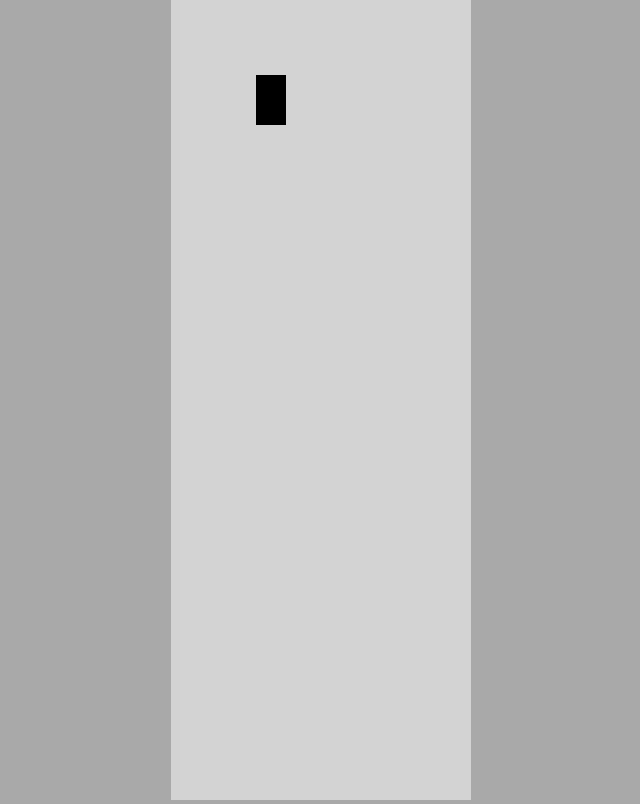
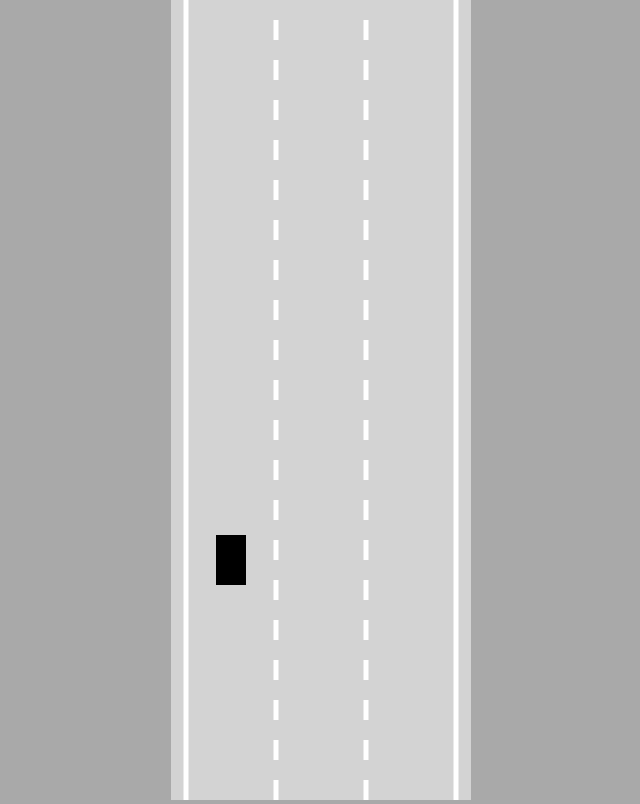
Before and after one commit to clocktower39/self-driving-car-sim, a plain HTML site: page index.html in a window 1280 px wide. Shown: the whole page, without its empty margins (319-959 px from the left). Drawn offline with Linux system fonts and the light colour scheme.

Commit message:
Create the road

```diff
--- a/index.html
+++ b/index.html
@@ -9,6 +9,7 @@
 </head>
 <body>
     <canvas id="myCanvas"></canvas>
+    <script src="road.js"></script>
     <script src="controls.js"></script>
     <script src="car.js"></script>
     <script src="main.js"></script>
--- a/main.js
+++ b/main.js
@@ -2,7 +2,8 @@ const canvas = document.getElementById('myCanvas');
 canvas.window = 200;
 
 const ctx = canvas.getContext("2d");
-const car = new Car(100, 100, 30, 50);
+const road = new Road(canvas.width/2, canvas.width * 0.9);
+const car = new Car(road.getLaneCenter(0), 100, 30, 50);
 
 animate();
 
@@ -10,6 +11,13 @@ function animate() {
     car.update();
 
     canvas.height = window.innerHeight;
+
+    ctx.save();
+    ctx.translate(0, -car.y + canvas.height * 0.7);
+
+    road.draw(ctx);
     car.draw(ctx);
+
+    ctx.restore();
     requestAnimationFrame(animate);
 }
--- /dev/null
+++ b/road.js
@@ -0,0 +1,56 @@
+class Road {
+    constructor(x, width, laneCount = 3,) {
+        this.x = x;
+        this.width = width;
+        this.laneCount = laneCount;
+
+        this.left = x - width / 2;
+        this.right = x + width / 2;
+
+        const infinity = 1000000;
+        this.top = -infinity;
+        this.bottom = infinity;
+
+        const topLeft = { x: this.left, y: this.top};
+        const topRight = { x: this.right, y: this.top};
+        const bottomLeft = { x: this.left, y: this.bottom};
+        const bottomRight = { x: this.right, y: this.bottom};
+
+        this.borders = [
+            [topLeft, bottomLeft],
+            [topRight, bottomRight],
+        ]
+    }
+
+    getLaneCenter(laneIndex) {
+        const laneWidth = this.width / this.laneCount;
+        return this.left + laneWidth / 2 + Math.min(laneIndex, this.laneCount - 1)  * laneWidth
+    }
+
+    draw(ctx) {
+        ctx.lineWidth = 5;
+        ctx.strokeStyle = "white";
+
+        for (let i = 1; i <= this.laneCount - 1; i++) {
+            const x = lerp(this.left, this.right, i / this.laneCount);
+
+            ctx.setLineDash([20,20])
+            ctx.beginPath();
+            ctx.moveTo(x, this.top);
+            ctx.lineTo(x, this.bottom);
+            ctx.stroke();
+        }
+
+        ctx.setLineDash([]);
+        this.borders.forEach(border => {
+            ctx.beginPath();
+            ctx.moveTo(border[0].x, border[0].y);
+            ctx.lineTo(border[1].x, border[1].y);
+            ctx.stroke();
+        })
+    }
+}
+
+function lerp(A, B, t) {
+    return A + (B - A) * t;
+}
```
